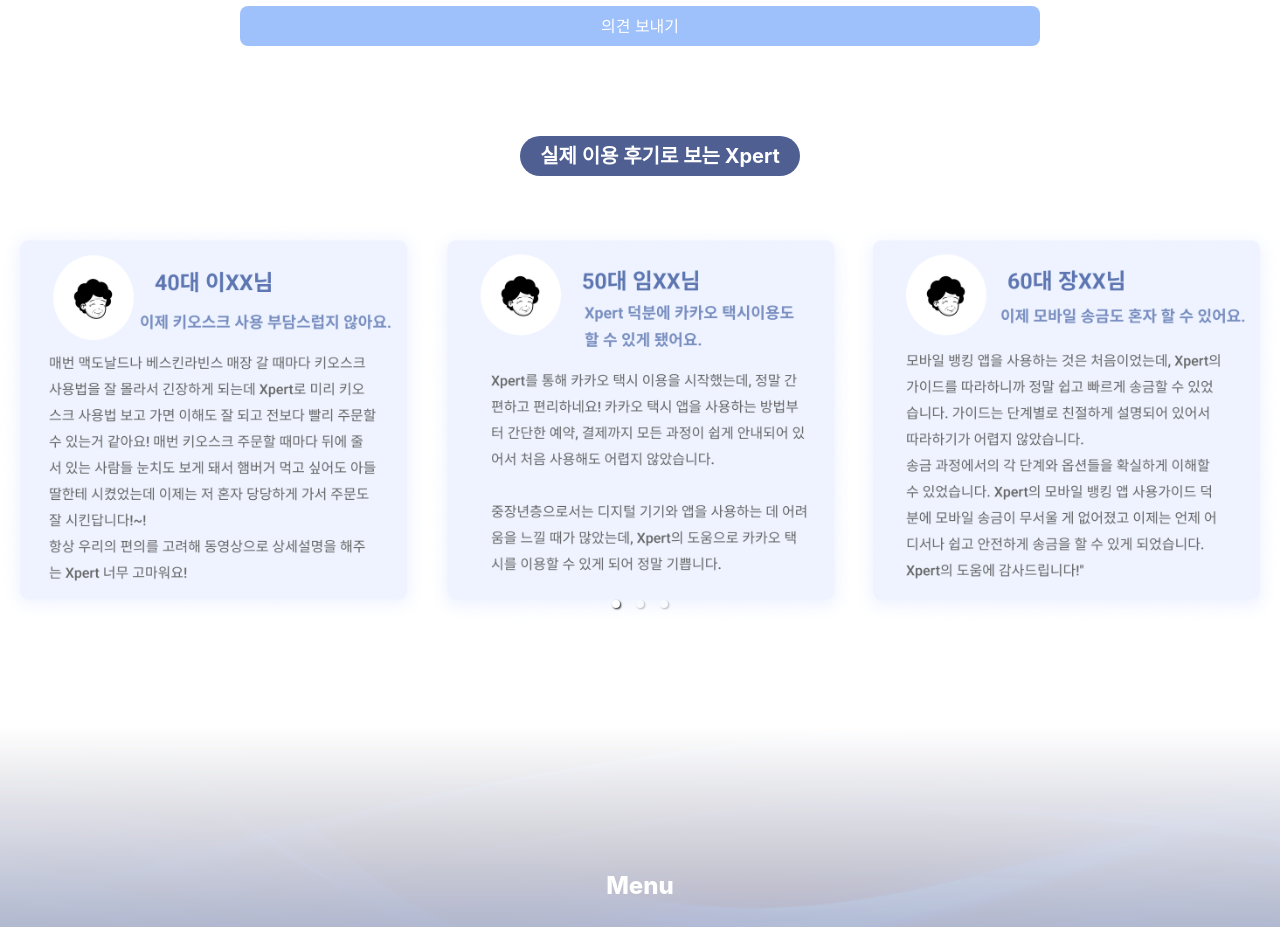
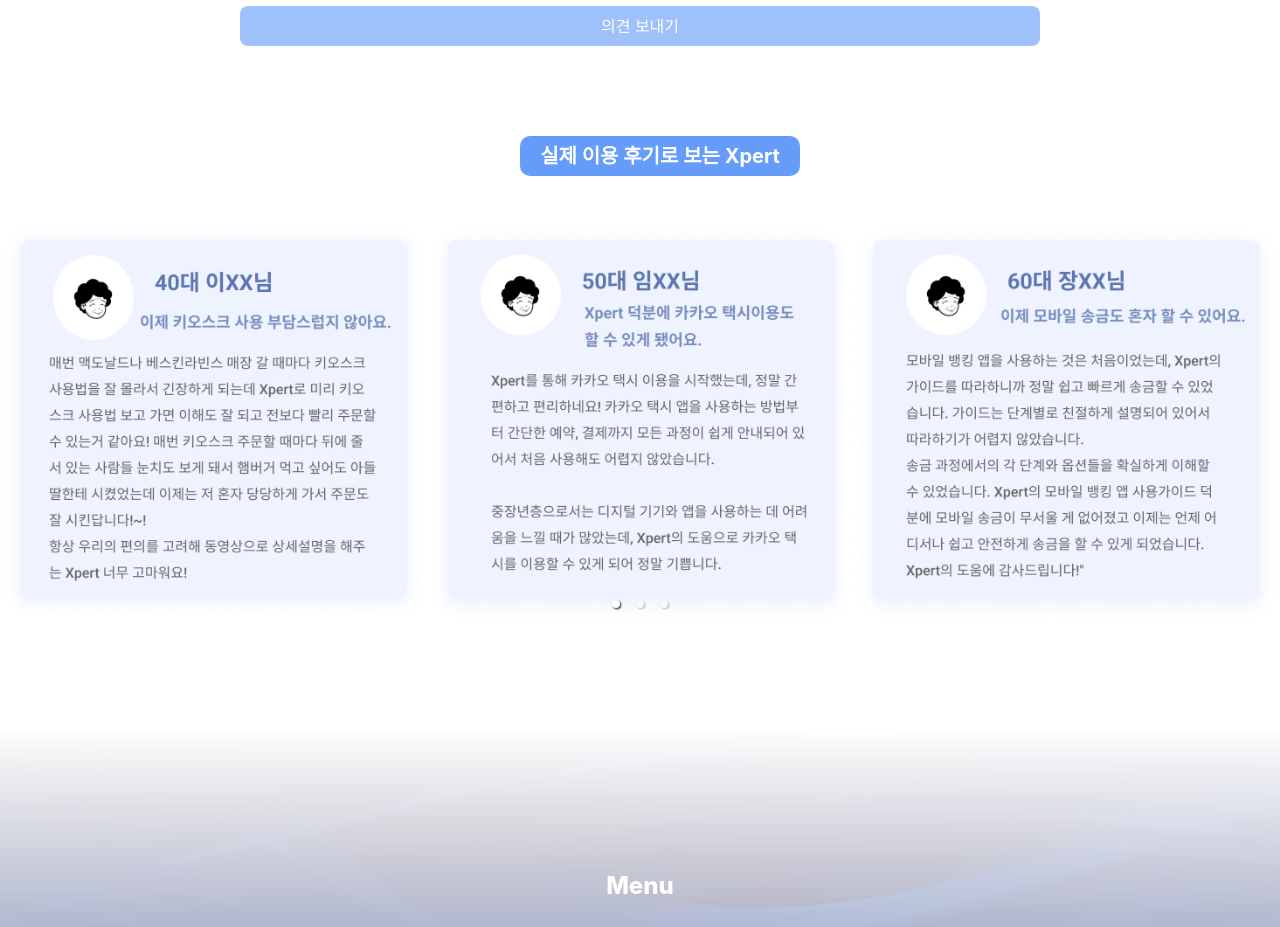
Before and after one commit to hyer2/xpert, a React (Create React App) app in the folder frontend/: page /contact in a window 1280 px wide. Shown: the part 1140-2067 px from the top of the page. Built offline with nearby package versions, Linux system fonts and the light colour scheme.

Commit message:
modify contact & slider title

```diff
--- a/frontend/src/Main.js
+++ b/frontend/src/Main.js
@@ -62,11 +62,11 @@
       <div className="Comment w-100 h-96 relative pb-100 text-center mt-12">
         <div className="titleText absolute left-10 top-0 inset-x-0 text-center">
           <span
-            className="text-white right-2 bottom-1 bg-blue-900 rounded-lg bg-opacity-80 font-bold text-xl p-2"
+            className="text-white right-2 bottom-1 bg-blue-500 rounded-lg bg-opacity-80 font-bold text-xl p-2"
             style={{
               paddingLeft: "20px",
               paddingRight: "20px",
-              borderRadius: "50px",
+              borderRadius: "10px",
             }}
           >
             실제 이용 후기로 보는 Xpert
--- a/frontend/src/contact.js
+++ b/frontend/src/contact.js
@@ -317,13 +317,13 @@
       <div className="SliderWrapper">
         <div className="Comment w-100 h-96 relative pb-100 text-center mt-24">
           <div className="titleText absolute left-10 top-0 inset-x-0 text-center">
-            <span
-              className="text-white right-2 bottom-1 bg-blue-900 rounded-lg bg-opacity-80 font-bold text-xl p-2"
-              style={{
-                paddingLeft: "20px",
-                paddingRight: "20px",
-                borderRadius: "50px",
-              }}
+          <span
+            className="text-white right-2 bottom-1 bg-blue-500 rounded-lg bg-opacity-80 font-bold text-xl p-2"
+            style={{
+              paddingLeft: "20px",
+              paddingRight: "20px",
+              borderRadius: "10px",
+            }}
             >
               실제 이용 후기로 보는 Xpert
             </span>
```
